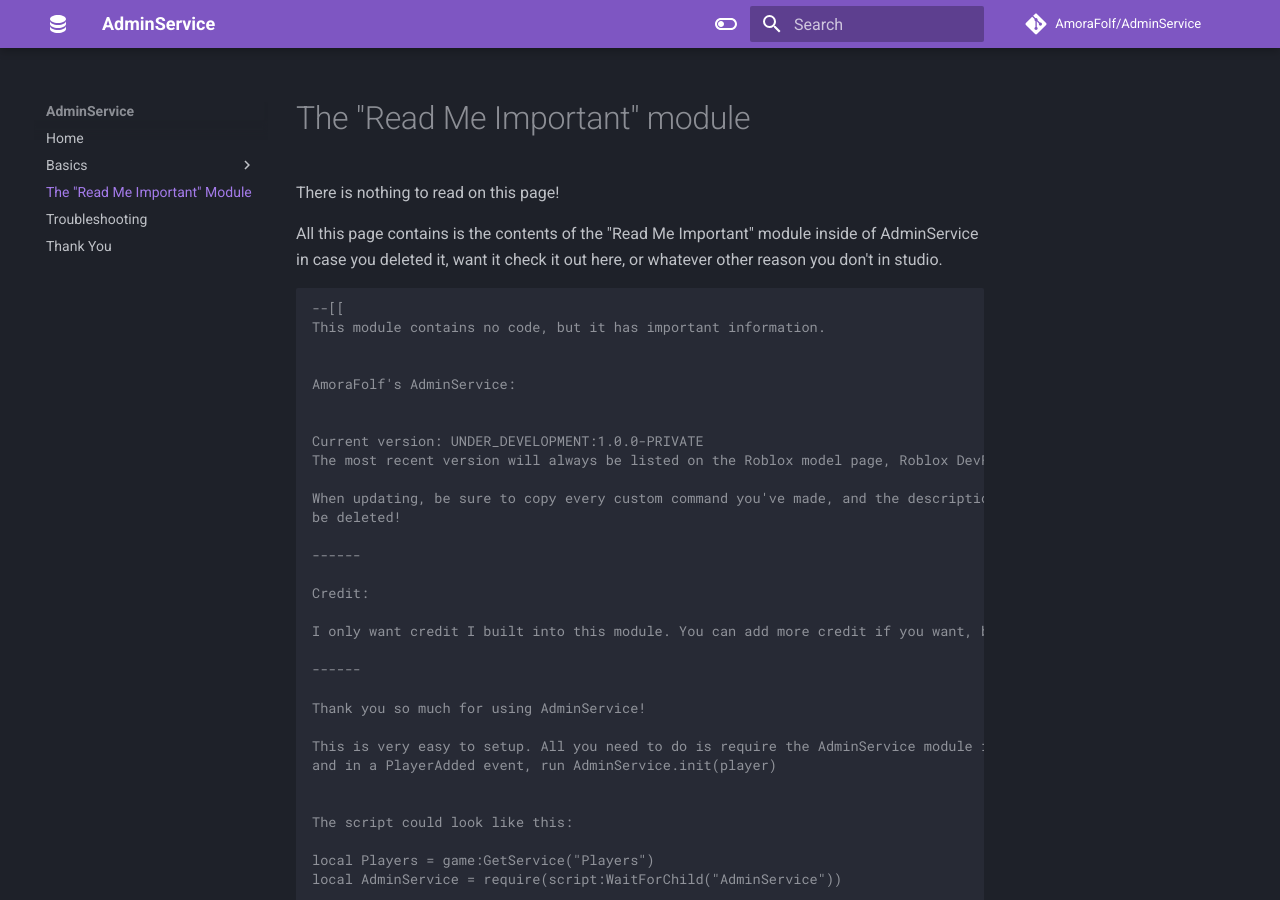
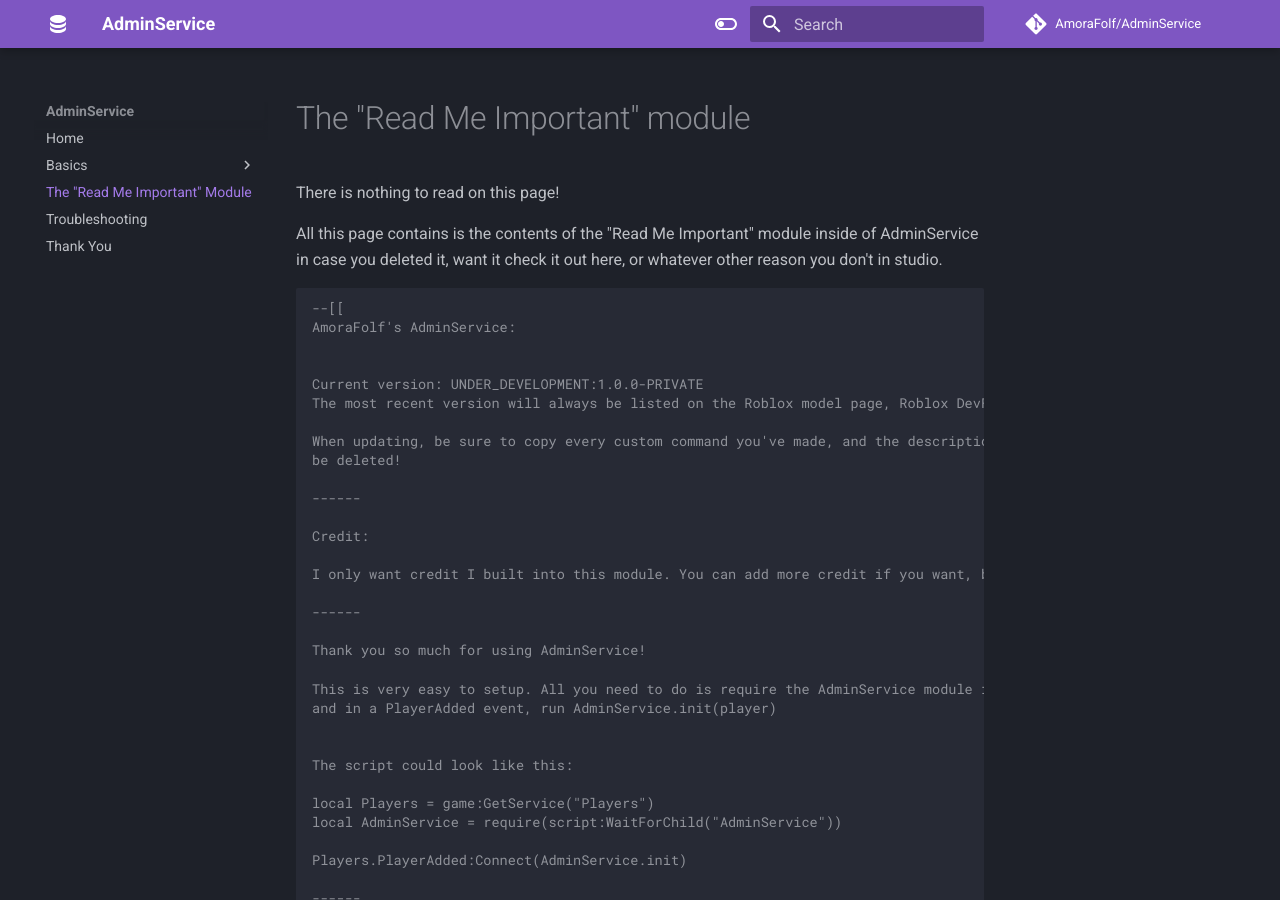
Before and after one commit to AmoraFolf/AdminService, an MkDocs documentation site: the page built from docs/read-me-important.md, in a window 1280 px wide and 900 px high. Built offline with MkDocs 1.6.1 and Material for MkDocs 9.7.7, drawn with Linux system fonts in a browser that asks for light colours; comment, search, counter and statistics services are not loaded.

Commit message:
Updated read-me-important.md

````diff
--- a/docs/read-me-important.md
+++ b/docs/read-me-important.md
@@ -6,9 +6,6 @@ All this page contains is the contents of the "Read Me Important" module inside
 
 ```lua
 --[[
-This module contains no code, but it has important information.
-
-
 AmoraFolf's AdminService:
 
 
````
